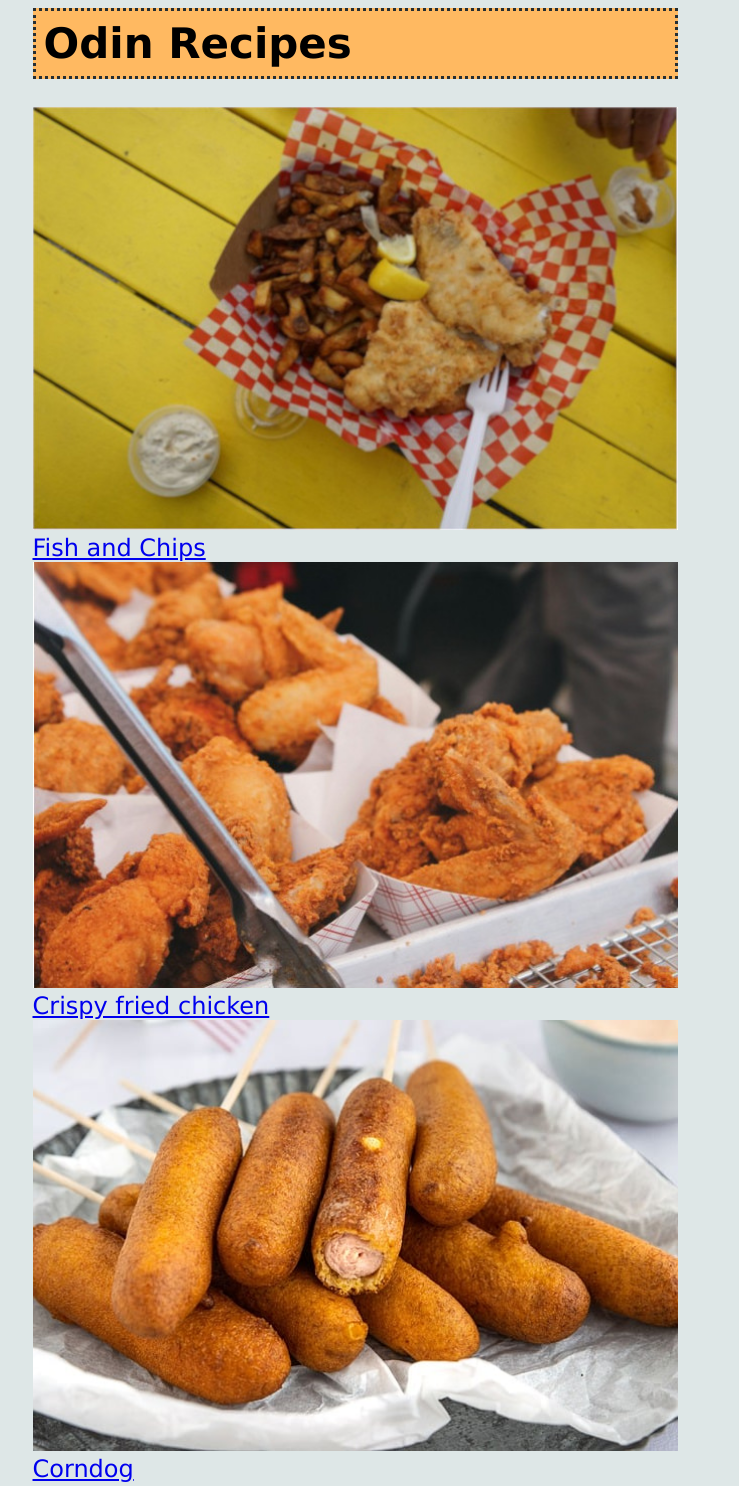
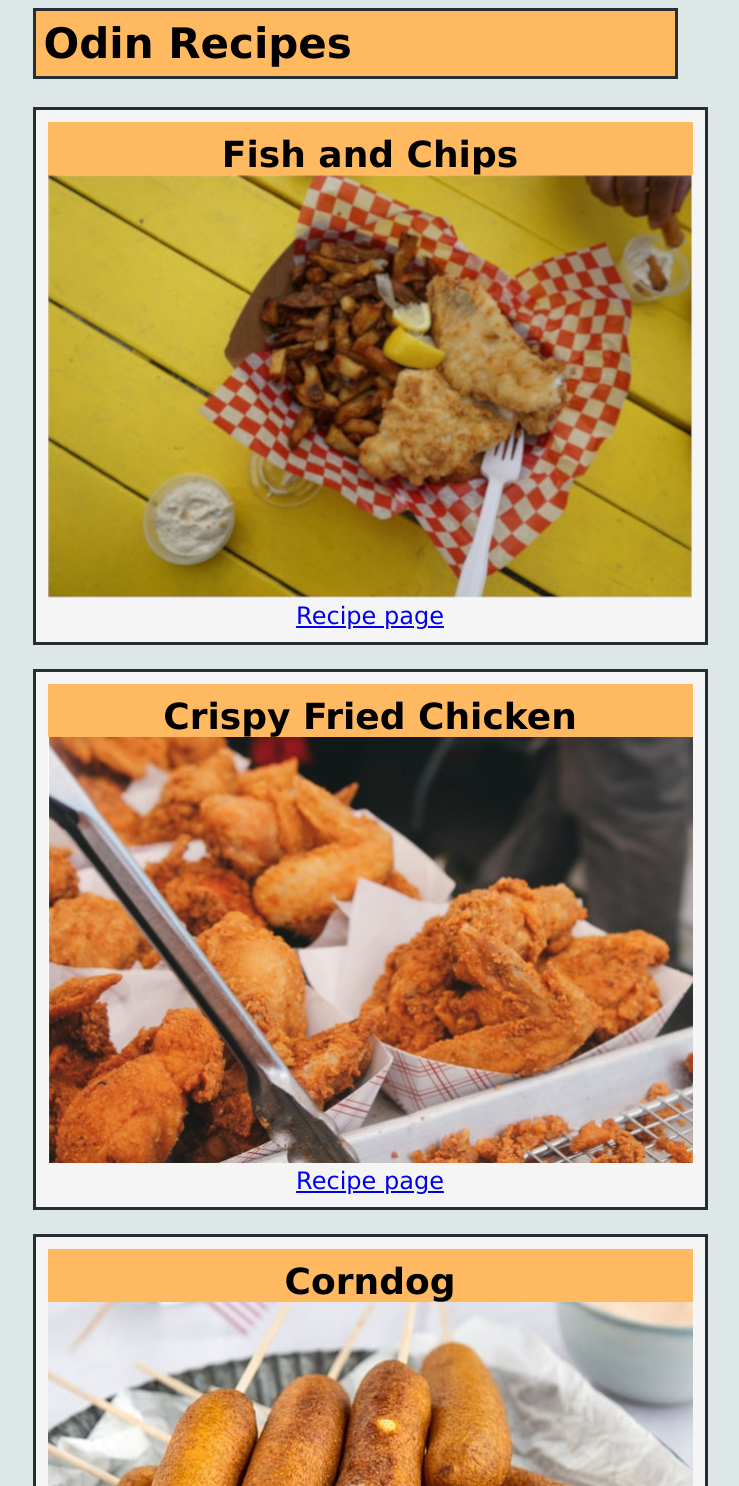
Before and after one commit to leosun01/odin-recipes, a plain HTML site: page index.html in a window 1280 px wide. Shown: the part 20-1506 px from the top of the page, without its empty margins (285-1024 px from the left). Drawn offline with Linux system fonts and the light colour scheme.

Commit message:
Add style to the main page

```diff
--- a/index.html
+++ b/index.html
@@ -9,15 +9,21 @@
 
 <body>
 	<div class="card">
-		<h1 class="title">Odin Recipes</h1>
-		<div class="one"><img src="./recipes/img/fishandchips.jpg" width="645" height="auto">
-			<a href="recipes/fishandchips.html" target="_blank">Fish and Chips</a>
+		<h1 class="card-title">Odin Recipes</h1>
+		<div class="recipe">
+			<p class=" title">Fish and Chips</p>
+			<img src="./recipes/img/fishandchips.jpg" width="645" height="auto">
+			<a href="recipes/fishandchips.html" target="_blank">Recipe page</a>
 		</div>
-		<div class="two"><img src="recipes/img/crispyfriedchicken.jpg" width="645" height="auto">
-			<a href="recipes/crispyfriedchicken.html" target="_blank">Crispy fried chicken</a>
+		<div class="recipe">
+			<p class=" title">Crispy Fried Chicken</p>
+			<img src="recipes/img/crispyfriedchicken.jpg" width="645" height="auto">
+			<a href="recipes/crispyfriedchicken.html" target="_blank">Recipe page</a>
 		</div>
-		<div class="three"><img src="recipes/img/corndog.jpg" width="645" height="auto">
-			<a href="recipes/corndog.html" target="_blank">Corndog</a>
+		<div class="recipe">
+			<p class="title">Corndog</p>
+			<img src="recipes/img/corndog.jpg" width="645" height="auto">
+			<a href="recipes/corndog.html" target="_blank">Recipe page</a>
 		</div>
 	</div>
 
--- a/styles.css
+++ b/styles.css
@@ -16,17 +16,26 @@ body {
 	margin: 18px auto;
 }
 
-.title {
+.card-title {
 	font-size: 42px;
 	background: #ffb961;
 	/* margin-top: auto; */
 	padding: 8px;
-	border: dotted #252e33;
+	border: solid #252e33;
+}
+
+.title {
+	font-weight: bold;
+	font-size: 36px;
+	text-align: center;
+	background: #ffb961;
+	padding-top: 12px;
+	margin: auto;
 }
 
 a {
 	font-size: 24px;
-	/* text-align: center; */
+	text-align: center;
 	display: block;
 }
 
@@ -34,3 +43,11 @@ img {
 	width: 645px;
 	height: auto;
 }
+
+.recipe {
+	width: 645px;
+	background: whitesmoke;
+	padding: 12px;
+	margin-top: 24px;
+	border: solid #252e33;
+}
```
